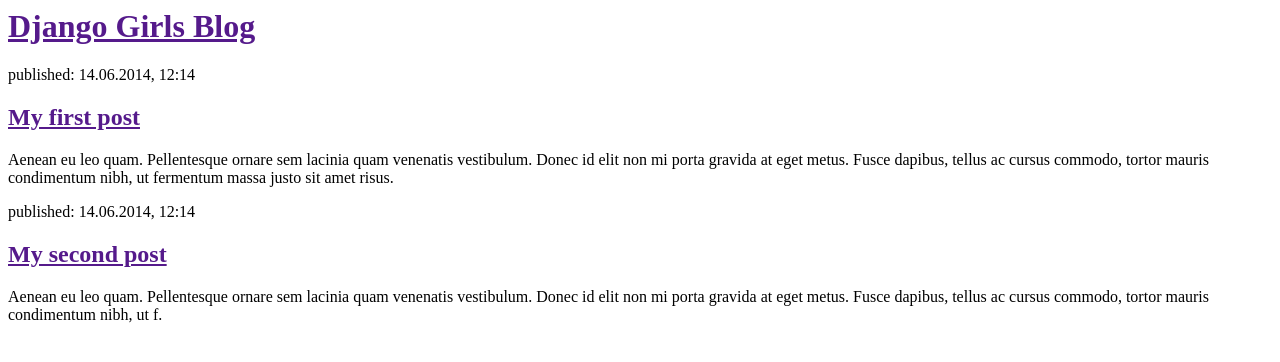
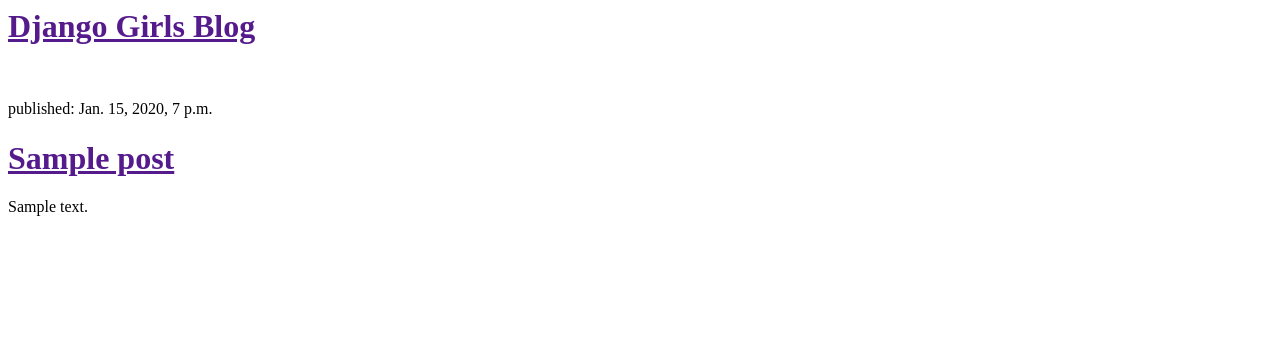
Before and after one commit to r00r/pd_blog, a Django app: template blog/templates/blog/post_list.html in a window 1280 px wide. Shown: the top 362 px of the page. Run offline with Django 3.2, Linux system fonts and the light colour scheme; the template is opened without the code that fills it: values that come from a table or form of the project are taken from there, others are empty; tables that the repository leaves empty hold one stand-in row (values such as "Sample post").

Commit message:
Modified templates to display posts from database.

```diff
--- a/blog/models.py
+++ b/blog/models.py
@@ -6,7 +6,7 @@ class Post(models.Model):
   author = models.ForeignKey('auth.User')
   title = models.CharField(max_length=200)
   text = models.TextField()
-  create_date = models.DateTimeField(default=timezone.now)
+  created_date = models.DateTimeField(default=timezone.now)
   published_date = models.DateTimeField(blank=True, null=True)
 
   def publish(self):
--- a/blog/templates/blog/post_list.html
+++ b/blog/templates/blog/post_list.html
@@ -6,17 +6,15 @@
         <div>
             <h1><a href="">Django Girls Blog</a></h1>
         </div>
+        <br>
 
+        {% for post in posts %}
         <div>
-            <p>published: 14.06.2014, 12:14</p>
-            <h2><a href="">My first post</a></h2>
-            <p>Aenean eu leo quam. Pellentesque ornare sem lacinia quam venenatis vestibulum. Donec id elit non mi porta gravida at eget metus. Fusce dapibus, tellus ac cursus commodo, tortor mauris condimentum nibh, ut fermentum massa justo sit amet risus.</p>
+          <p>published: {{post.published_date}}</p>
+          <h1><a href="">{{post.title}}</a></h1>
+          <p>{{post.text|linebreaksbr}}</p>
         </div>
-
-        <div>
-            <p>published: 14.06.2014, 12:14</p>
-            <h2><a href="">My second post</a></h2>
-            <p>Aenean eu leo quam. Pellentesque ornare sem lacinia quam venenatis vestibulum. Donec id elit non mi porta gravida at eget metus. Fusce dapibus, tellus ac cursus commodo, tortor mauris condimentum nibh, ut f.</p>
-        </div>
+        <br>
+        {% endfor %}
     </body>
 </html>
--- a/blog/views.py
+++ b/blog/views.py
@@ -1,5 +1,8 @@
 from django.shortcuts import render
+from django.utils import timezone
+from .models import Post
 
 # Create your views here.
 def post_list(request):
-  return render(request, 'blog/post_list.html', {})
+  posts = Post.objects.filter(published_date__lte=timezone.now()).order_by('published_date')
+  return render(request, 'blog/post_list.html', {'posts':posts})
```
